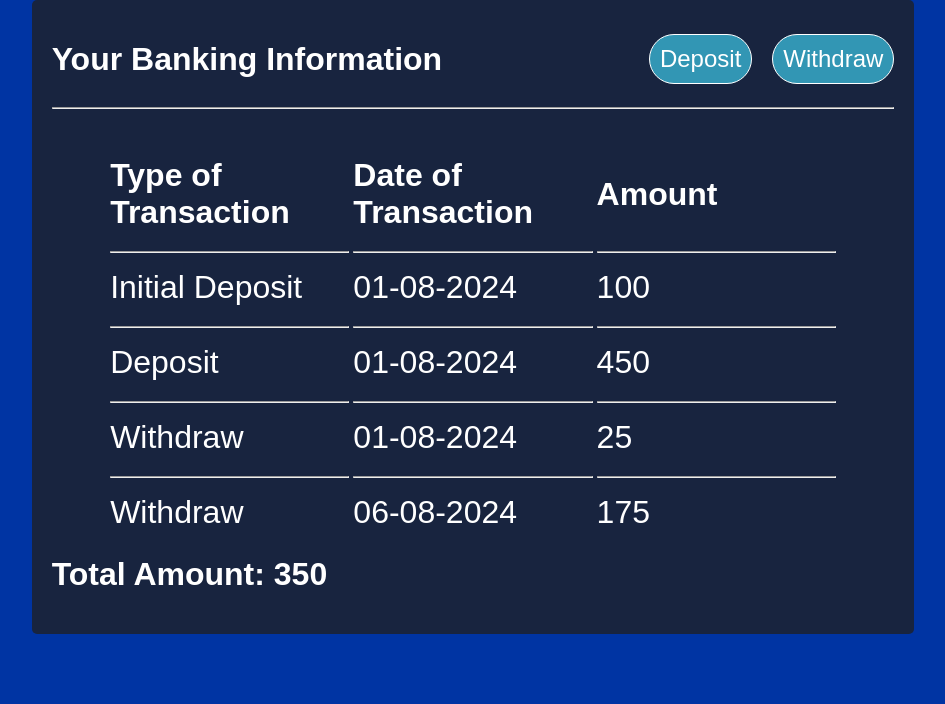
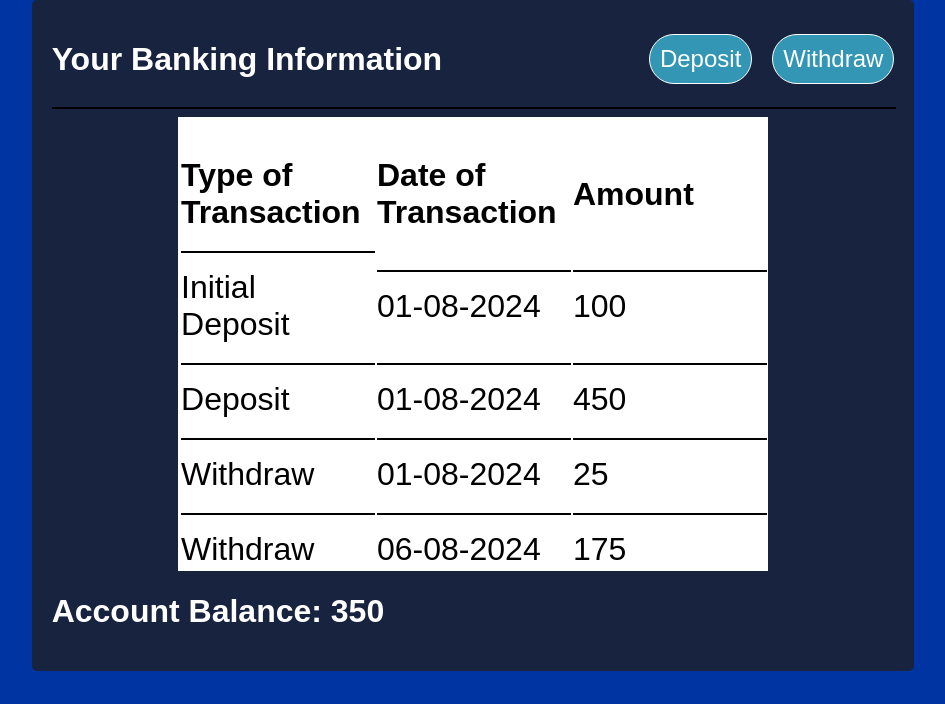
Before and after one commit to Guntar04/CS202-Banking-DataBase, a Flask app: page /bank in a window 1280 px wide. Shown: the part 96-800 px from the top of the page, without its empty margins (167-1112 px from the left). Run offline with Flask 3, Linux system fonts and the light colour scheme; a user stored in the database is signed in; data comes from the database, SQL or seed files in the repository.

Commit message:
Banking Page Visual Update
Added in a white background to the tranactions to make it stand out a bit better

```diff
--- a/templates/bank.html
+++ b/templates/bank.html
@@ -52,7 +52,7 @@
             </table>
         </div>
     </div>
-    <h1>Total Amount: {{ totalMoney }}</h1>
+    <h1>Account Balance: {{ totalMoney }}</h1>
 </div>
 
 <script>
@@ -177,6 +177,18 @@
         display: flex;
         justify-content: center;
         font-size: 200%;
+        width: 70%;
+        margin: auto;
+        background-color: #ffffff;
+    }
+
+    .tableContainer tr {
+        color: black;
+    }
+
+    hr {
+        border: 1px solid black;
+        width: 100%;
     }
 
     .contentBody {
@@ -185,6 +197,7 @@
         border-radius: 5px;
         margin: 0 auto;
         width: 66.67%;
+
     }
 
     .content p {
--- a/templates/profile.html
+++ b/templates/profile.html
@@ -92,7 +92,7 @@
         margin: 0 auto;
     }
     .content p{
-        font-size: 150%;
+        font-size: 200%;
         padding: 20px 30px 20px 30px;
     }
 
```
Also changed, not shown: static/images/login.png (added).
